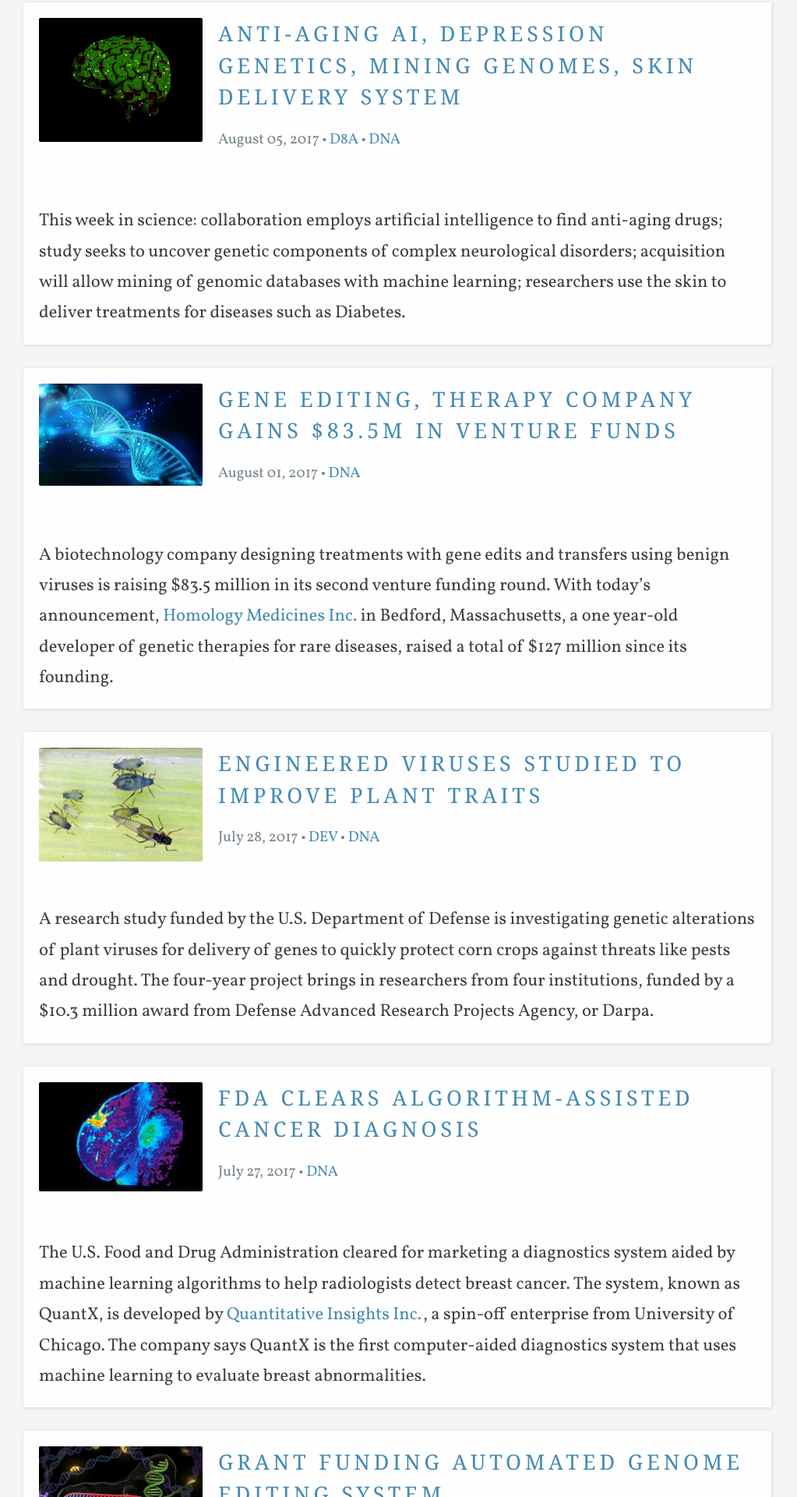
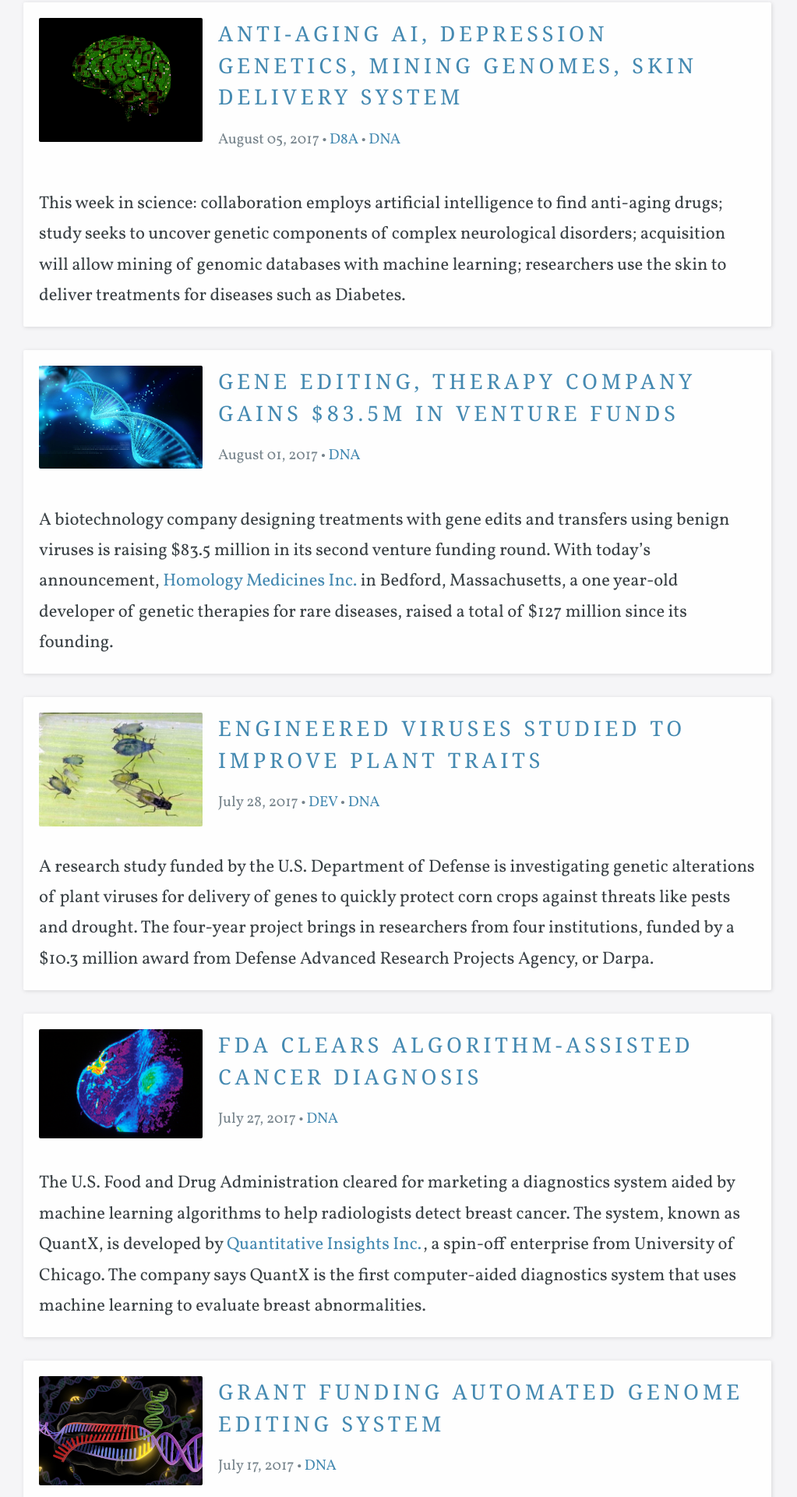
Before and after one commit to bioshack/d8a, a Jekyll site: the page built from blog/index.html, in a window 1280 px wide. Shown: the part 994-2914 px from the top of the page at 78% size, without its empty margins (130-1153 px from the left). Built offline with Jekyll 4.4.1, drawn with Linux system fonts in a browser that asks for light colours; some web fonts are replaced; the list of posts is cut into pages by our own code.

Commit message:
Minor edit

```diff
--- a/_includes/post-summary.html
+++ b/_includes/post-summary.html
@@ -23,5 +23,5 @@
     </p>
   </div>
 
-  <p class="post-summary-excerpt">{{ include.post.excerpt | remove: '<p>' | remove: '</p>' }}</p>
+  <div class="post-summary-excerpt">{{ include.post.excerpt | remove: '<p>' | remove: '</p>' }}</div>
 </li>
```
